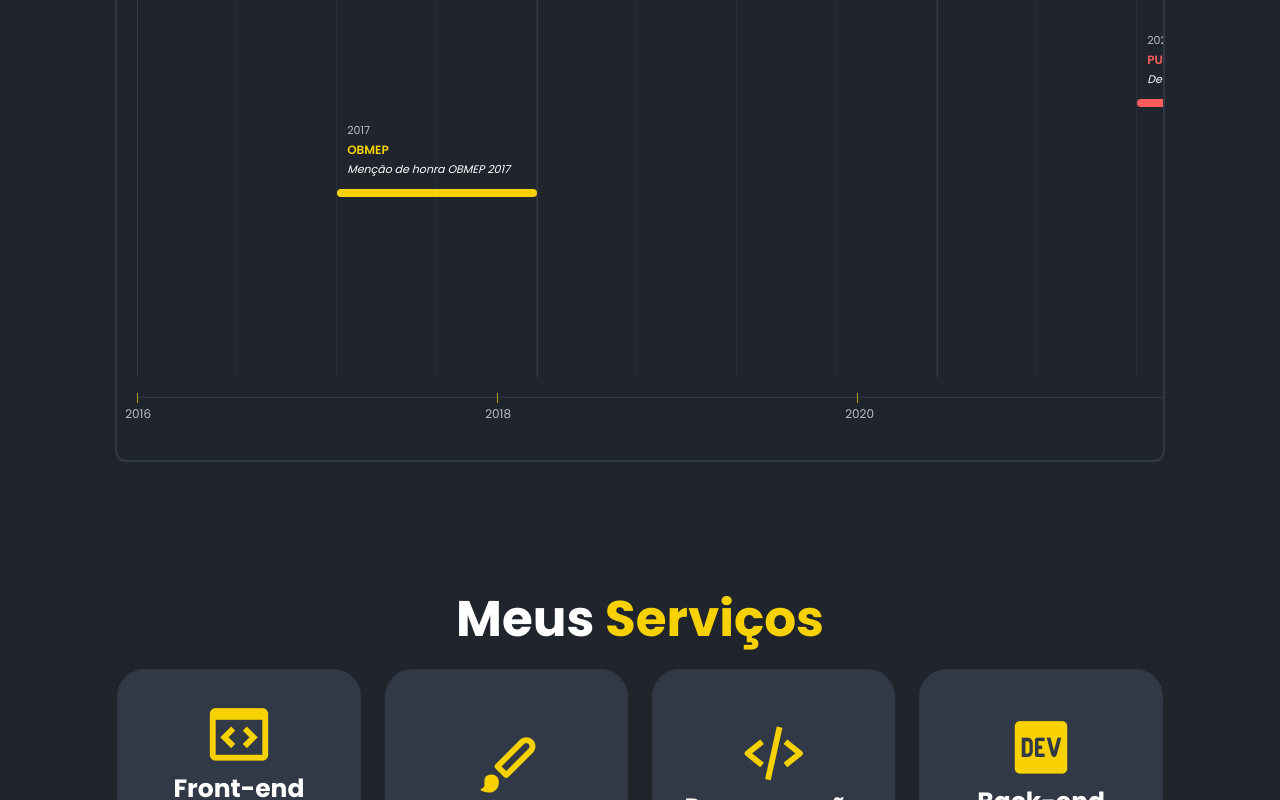
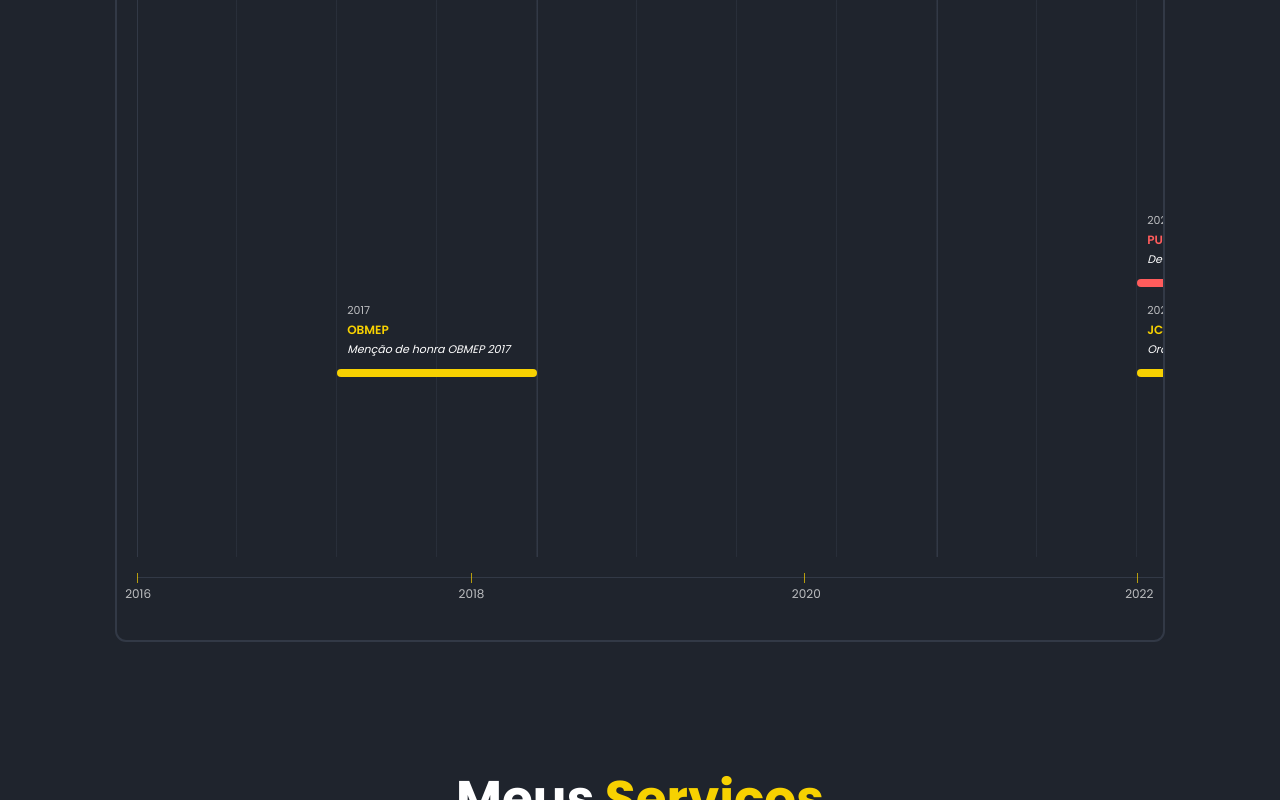
Before and after one commit to Higor-H/portfolio, a React (Vite) app: page / in a window 1280 px wide. Shown: the part 2476-3276 px from the top of the page. Built offline with nearby package versions, Linux system fonts and the light colour scheme.

Commit message:
feat: add multiple courses and certifications to Timeline component

```diff
--- a/src/sections/Timeline.jsx
+++ b/src/sections/Timeline.jsx
@@ -214,11 +214,165 @@ function Timeline() {
             url: null,
             validation: null
         },
+        {
+            id: 15,
+            type: 'course',
+            row: 7,
+            icon: 'bx bxs-microchip',
+            title: 'Curso de eletrônica, manutenção e configuração de computadores',
+            institution: 'Método MW 4.0',
+            period: '2025',
+            startYear: 2025,
+            duration: 1,
+            description: 'Limpeza, manutenção, montagem, configuração de hardware e software, redes de computadores e segurança da informação',
+            url: 'https://hotmart.com/pt-br/club/metodo-mw-40/product/2206949/certificate/57514c09-fc38-4e9d-bb81-7bc6d33ea515--635568224/validate',
+            validation: null
+        },
+        {
+            id: 16,
+            type: 'course',
+            row: 2,
+            icon: 'bx bxl-java',
+            title: 'Boas práticas de programação: melhore o código de uma API Java',
+            institution: 'Alura',
+            period: '2024',
+            startYear: 2024,
+            duration: 1,
+            description: 'Boas práticas de arquitetura e persistência, incluindo separação de responsabilidades, uso de DTO, validações flexíveis e otimizações de desempenho',
+            url: 'https://cursos.alura.com.br/certificate/higor-milani/boas-praticas-programacao-melhore-codigo-api-java',
+            validation: null
+        },
+        {
+            id: 17,
+            type: 'course',
+            row: 4,
+            icon: 'bx bxl-java',
+            title: 'Java e refatoração: melhorando códigos com boas práticas',
+            institution: 'Alura',
+            period: '2024',
+            startYear: 2024,
+            duration: 1,
+            description: 'Práticas de engenharia de software, com foco em refatoração, princípios SOLID, modelagem de domínios, testes automatizados e padrões de projeto',
+            url: 'https://cursos.alura.com.br/certificate/higor-milani/java-refatoracao-melhorando-codigos-boas-praticas',
+            validation: null
+        },
+        {
+            id: 18,
+            type: 'certification',
+            row: 8,
+            icon: 'bx bx-shield-quarter',
+            title: 'Qualificação em Arquitetura de Soluções em Cloud',
+            institution: 'Atitus Educação',
+            period: '2024',
+            startYear: 2024,
+            duration: 1,
+            description: 'Estudos em comportamento e fatores humanos no desenvolvimento de software, fundamentos de cibersegurança e computação em nuvem (SaaS, PaaS, IaaS), com foco em arquitetura, gestão e segurança de sistemas escaláveis, pentesting, kali Linux e redes',
+            url: 'https://atitusvalidador.web.app/',
+            validation: 'cc47d4a3db41'
+        },
+        {
+            id: 19,
+            type: 'course',
+            row: 5,
+            icon: 'bx bx-shield-quarter',
+            title: 'Programa Hackers do Bem - Fundamental',
+            institution: 'Hackers do Bem | RNP | GovBR',
+            period: '2024',
+            startYear: 2024,
+            duration: 1,
+            description: 'Fundamentos de segurança da informação, cobrindo ameaças e malwares, controles de acesso, IAM, criptografia, redes e hosts seguros, proteção web, backups, PKI/Blockchain e resposta a incidentes',
+            url: 'https://ava.hackersdobem.org.br/badges/badge.php?hash=5eaaeb9219184eee57ab0601dee87abdb7cd27cc',
+            validation: null
+        },
+        {
+            id: 20,
+            type: 'course',
+            row: 7,
+            icon: 'bx bx-shield-quarter',
+            title: 'Programa Hackers do Bem - Nivelamento',
+            institution: 'Hackers do Bem | RNP | GovBR',
+            period: '2024',
+            startYear: 2024,
+            duration: 1,
+            description: 'Fundamentos de cibersegurança, redes de computadores (TCP/IP, IPv6), hardware, Windows e Linux, além de lógica de programação e desenvolvimento de scripts',
+            url: 'https://ava.hackersdobem.org.br/badges/badge.php?hash=3feb070ed8e6f9cef27543405d9faf48adaacecc',
+            validation: null
+        },
+        {
+            id: 21,
+            type: 'course',
+            row: 1,
+            icon: 'bx bxl-aws',
+            title: 'AWS Academy Graduate - Introduction to Cloud Semester 1 - Training Badge',
+            institution: 'AWS Academy',
+            period: '2024',
+            startYear: 2024,
+            duration: 1,
+            description: 'Curso introdutório de AWS Cloud, abordando fundamentos de cloud computing, arquitetura, segurança, custos, suporte e uso do AWS Management Console em cenários práticos',
+            url: 'https://www.credly.com/badges/133ede12-4023-423b-9dab-e206664835d1/print',
+            validation: null
+        },
+        {
+            id: 22,
+            type: 'certification',
+            row: 9,
+            icon: 'bx bxl-aws',
+            title: 'Oratória nas Escolas',
+            institution: 'JCI (Junior Chamber International)',
+            period: '2021',
+            startYear: 2021,
+            duration: 1,
+            description: 'Programa de Ortória nas Escolas, focado em habilidades de comunicação e apresentação em público',
+            url: null,
+            validation: null
+        },
+        {
+            id: 23,
+            type: 'certification',
+            row: 9,
+            icon: 'bx bx-code-block',
+            title: 'Qualificação em Desenvolvimento de Soluções Full Stack',
+            institution: 'Atitus Educação',
+            period: '2023',
+            startYear: 2023,
+            duration: 1,
+            description: 'Estudos em organização e abstração de código, desenvolvimento de APIs com Spring Boot, design centrado no usuário (UX) e desenvolvimento de interfaces web com React, focando usabilidade e responsividade',
+            url: 'https://atitusvalidador.web.app/',
+            validation: 'cc1353dc2730'
+        },
+        {
+            id: 24,
+            type: 'certification',
+            row: 9,
+            icon: 'bx bxs-devices',
+            title: 'Qualificação em Engenharia de Software',
+            institution: 'Atitus Educação',
+            period: '2024',
+            startYear: 2024,
+            duration: 1,
+            description: 'Desenvolvimento de comunicação técnica, design e engenharia de processos, otimização de bancos de dados e estudo de paradigmas de programação, React Native e desenvolvimento mobile, Arquitetura, documentação e metodologias ágeis',
+            url: 'https://atitusvalidador.web.app/',
+            validation: 'cc9fbf2b7bfe'
+        },
+        {
+            id: 25,
+            type: 'certification',
+            row: 9,
+            icon: 'bx bx-bot',
+            title: 'Qualificação em Inteligência Artificial, Machine Learning e Big Data',
+            institution: 'Atitus Educação',
+            period: '2025',
+            startYear: 2025,
+            duration: 1,
+            description: 'Conhecimentos em inteligência artificial e machine learning (redes neurais, CNNs, regressão, análise de dados com Python), gestão de projetos baseada no PMBOK e métodos ágeis, e Big Data com Hadoop, Spark, Databricks e NoSQL',
+            url: 'https://atitusvalidador.web.app/',
+            validation: 'cc7f06a17681'
+        }
     ]
 
     // Configuração da timeline
     const startYear = 2016;
-    const endYear = new Date().getFullYear() ;
+    const endYear = new Date().getFullYear() +1 ;
     const years = [];
     for (let year = startYear; year <= endYear; year += 2) {
         years.push(year);
@@ -265,6 +419,14 @@ function Timeline() {
         course: styles.legendCourse,
         certification: styles.legendCertification,
         academic: styles.legendAcademic
+    };
+
+    const typeTooltipClasses = {
+        education: styles.tooltipEducation,
+        work: styles.tooltipWork,
+        course: styles.tooltipCourse,
+        certification: styles.tooltipCertification,
+        academic: styles.tooltipAcademic
     };
 
     return (
@@ -329,7 +491,7 @@ function Timeline() {
                                             <h4 className={styles.eventTitle}>{item.title}</h4>
                                         </div>
                                         {/* Tooltip */}
-                                        <div className={`${styles.tooltip} ${rowIndex <= 1 ? styles.tooltipBottom : ''}`}>
+                                        <div className={`${styles.tooltip} ${typeTooltipClasses[item.type]} ${rowIndex <= 4 ? styles.tooltipBottom : ''}`}>
                                             <i className={item.icon}></i>
                                             <h3>{item.title}</h3>
                                             <h4 className={typeInstitutionClasses[item.type]}>{item.institution}</h4>
```
